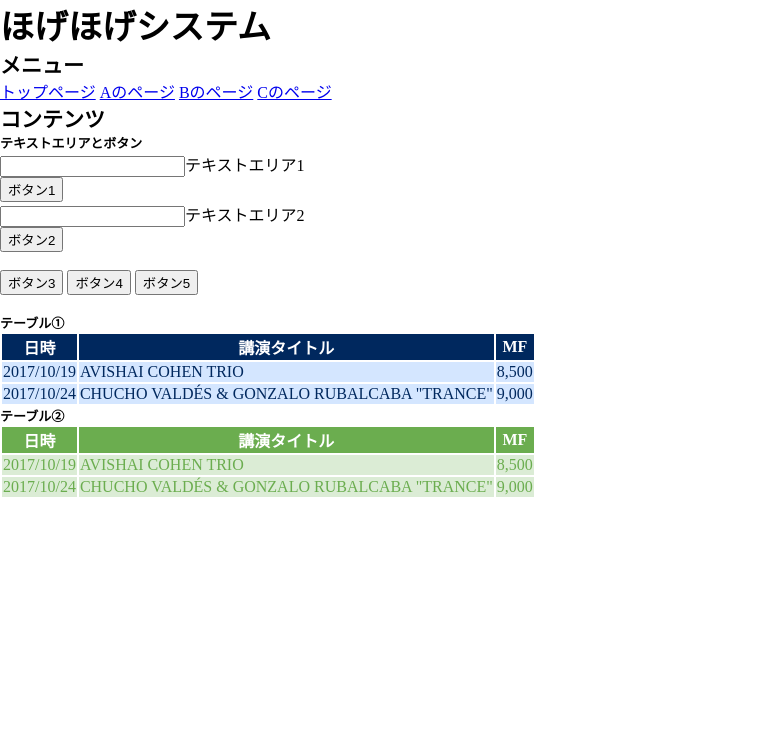
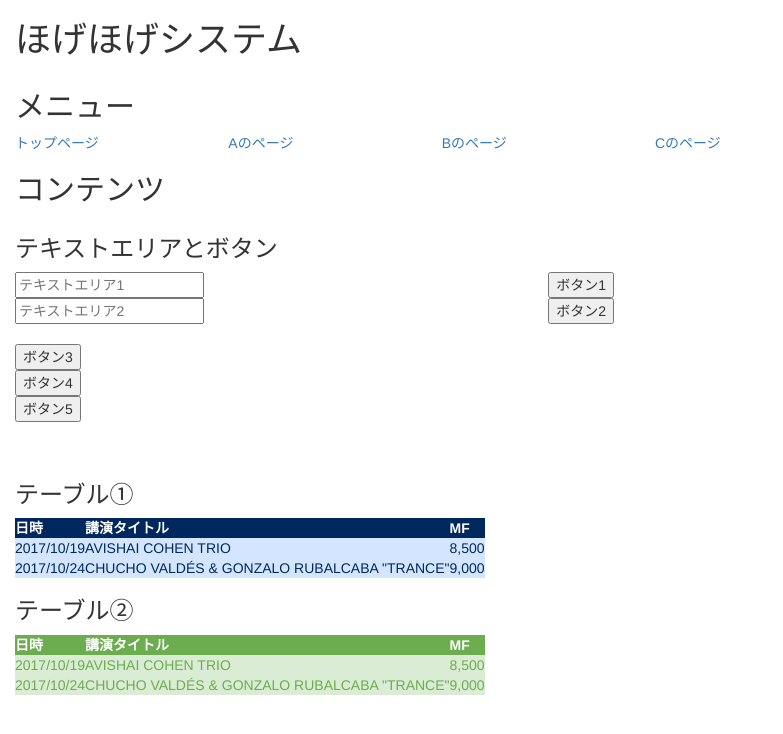
Before and after one commit to yuki-imada/sample-prj, a website: page index.html in a window 1280 px wide. Shown: the whole page, without its empty margins (0-783 px from the left). Drawn offline with nearby package versions, Linux system fonts and the light colour scheme.

Commit message:
課題"Bootstrapの利用"を行いましたので、ご確認よろしくお願いいたします。

```diff
--- a/index.html
+++ b/index.html
@@ -6,44 +6,67 @@
   <meta charset="utf-8">
   <meta name="viewport" content="width=device-width, initial-scale=1">
   <link rel="stylesheet" href="./style.css">
+  <link href="./node_modules/bootstrap/dist/css/bootstrap.min.css" rel="stylesheet">
   <script src="./btn3.js"></script>
   <script src="./btn4.js"></script>
   <script src="./btn5.js"></script>
 </head>
 
 <body>
+
+  <div class="container-fluid">
+
     <div id="head">
-    <h1>ほげほげシステム</h1>
+      <div class="row">
+        <div class="col-sm-12"><h1>ほげほげシステム</h1></div>
+      </div>
     </div>
 
     <div id="menu">
-    <h2>メニュー</h2>
-    <a href="/">トップページ</a>
-    <a href="a.html">Aのページ</a>
-    <a href="b.html">Bのページ</a>
-    <a href="c.html">Cのページ</a>
+      <div class="row">
+        <div class="col-sm-12"><h2>メニュー</h2></div>
+      </div>
+      <div class="row">
+        <div class="col-sm-2"><a href="/">トップページ</a></div>
+        <div class="col-sm-2"><a href="a.html">Aのページ</a></div>
+        <div class="col-sm-2"><a href="b.html">Bのページ</a></div>
+        <div class="col-md-2"><a href="c.html">Cのページ</a></div>
+      </div>
     </div>
 
-  <div id="contents">
     <div id="input_area">
-      <h2>コンテンツ</h2>
-      <h3>テキストエリアとボタン</h3>
+      <div class="row">
+        <div class="col-sm-10"><h2>コンテンツ</h2></div>
+      </div>
+      <div class="row">
+        <div class="col-sm-10"><h3>テキストエリアとボタン</h3></div>
+      </div>
       <form class="" action="index.html" method="post">
-        <input type="text" name="" value="">テキストエリア1<br>
-        <button type="button" name="btn1">ボタン1</button><br>
-        <input type="text" name="" value="">テキストエリア2<br>
-        <button type="button" name="btn1">ボタン2</button><br>
+        <div class="row">
+          <div class="col-sm-5"><input type="text" name="" value="" placeholder="テキストエリア1"></div>
+          <div class="col-sm-7"><button type="button" name="btn1">ボタン1</button></div><br>
+        </div>
+        <div class="row">
+          <div class="col-sm-5"><input type="text" name="" value="" placeholder="テキストエリア2"></div>
+          <div class="col-sm-7"><button type="button" name="btn1">ボタン2</button></div><br>
+        </div>
         <br>
-        <button type="button" name="btn3" onClick="btn03()">ボタン3</button>
-        <button type="button" name="btn4" onClick="btn04()">ボタン4</button>
-        <button type="button" name="btn5" onClick="btn05()">ボタン5</button>
+        <div class="row">
+          <div class="col-sm-10"><button type="button" name="btn3" onClick="btn03()">ボタン3</button></div>
+          <div class="col-sm-10"><button type="button" name="btn4" onClick="btn04()">ボタン4</button></div>
+          <div class="col-sm-10"><button type="button" name="btn5" onClick="btn05()">ボタン5</button></div>
+        </div>
         <br>
         <br>
       </form>
     </div>
 
     <div id="table01">
-      <h3>テーブル①</h3>
+      <div class="row">
+        <div class="col-sm-10"><h3>テーブル①</h3></div>
+      </div>
+      <div class="row">
+        <div class="col-sm-10">
           <table>
             <thead>
               <tr>
@@ -66,9 +89,15 @@
             </tbody>
           </table>
         </div>
+      </div>
+    </div>
 
     <div id="table02">
-      <h3>テーブル②</h3>
+      <div class="row">
+        <div class="col-sm-10"><h3>テーブル②</h3></div>
+      </div>
+      <div class="row">
+        <div class="col-sm-10">
           <table>
             <thead>
               <tr>
@@ -91,7 +120,9 @@
             </tbody>
           </table>
         </div>
-
+      </div>
+      <br>
+    </div>
   </div>
 </body>
 </html>
```
Lines whose indentation alone changed are shown as unchanged.
